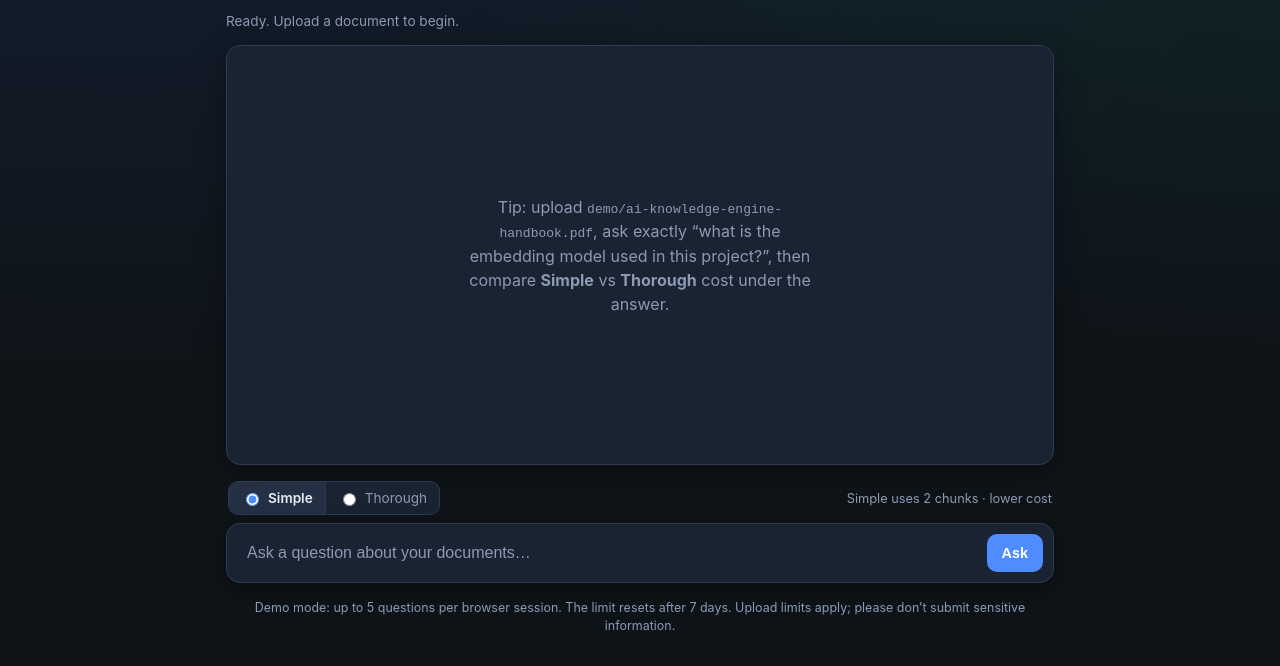
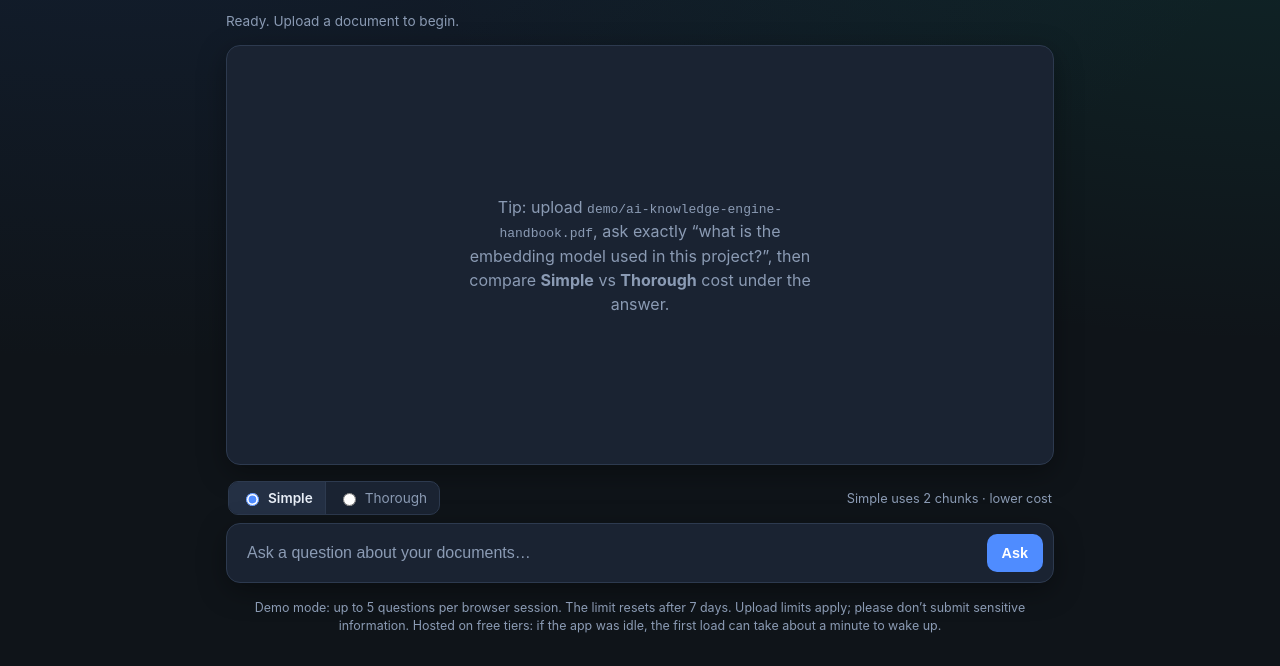
Before and after one commit to MukeshSinghBisht/ai-knowledge-engine, a website: page public/index.html in a window 1280 px wide. Shown: the part 158-824 px from the top of the page. Drawn offline with Linux system fonts and the light colour scheme.

Commit message:
feat(ui): note free-tier cold start in demo footer

```diff
--- a/public/index.html
+++ b/public/index.html
@@ -496,6 +496,8 @@
       <footer class="demo-notice">
         Demo mode: up to 5 questions per browser session. The limit resets after
         7 days. Upload limits apply; please don’t submit sensitive information.
+        Hosted on free tiers: if the app was idle, the first load can take about
+        a minute to wake up.
       </footer>
     </div>
 
```
